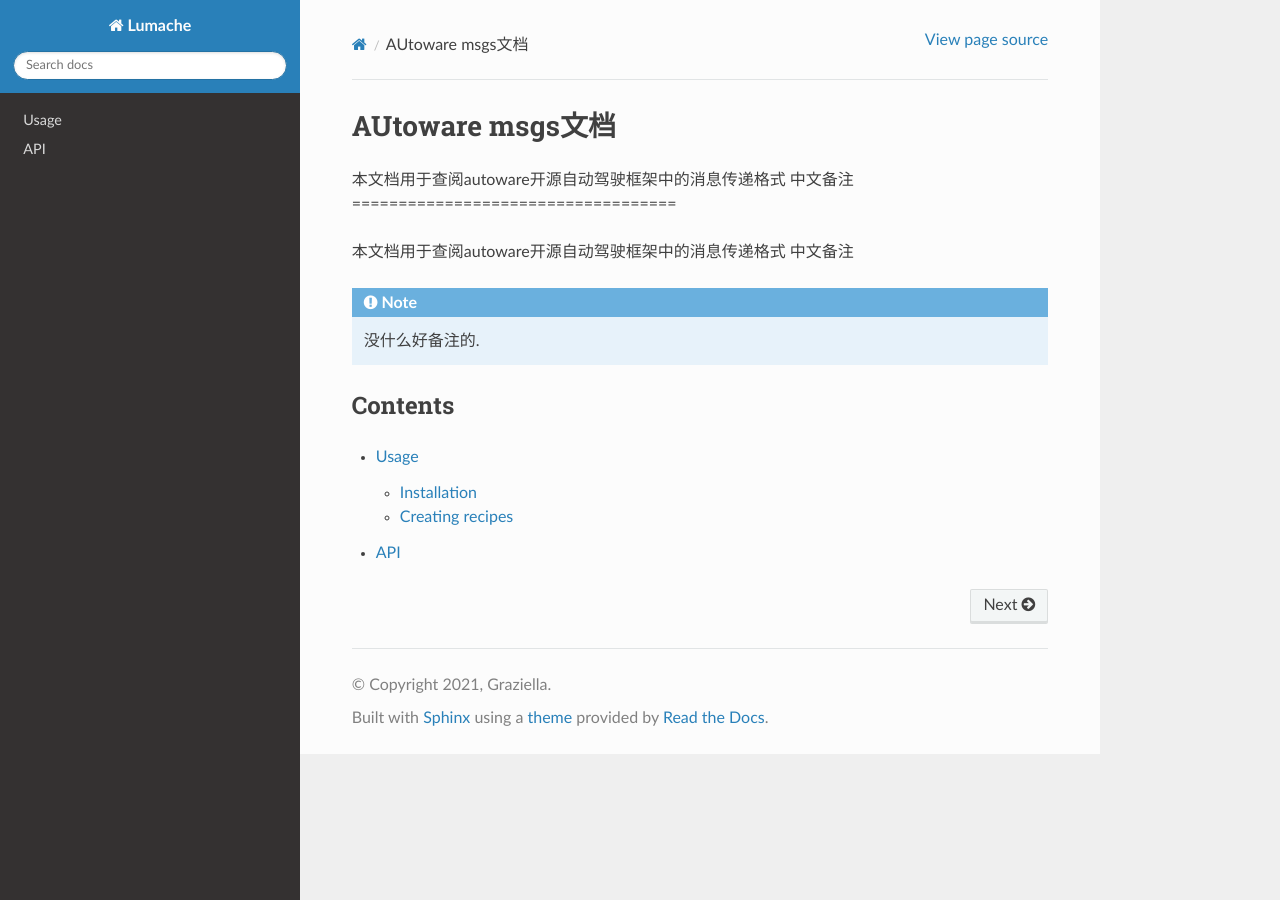
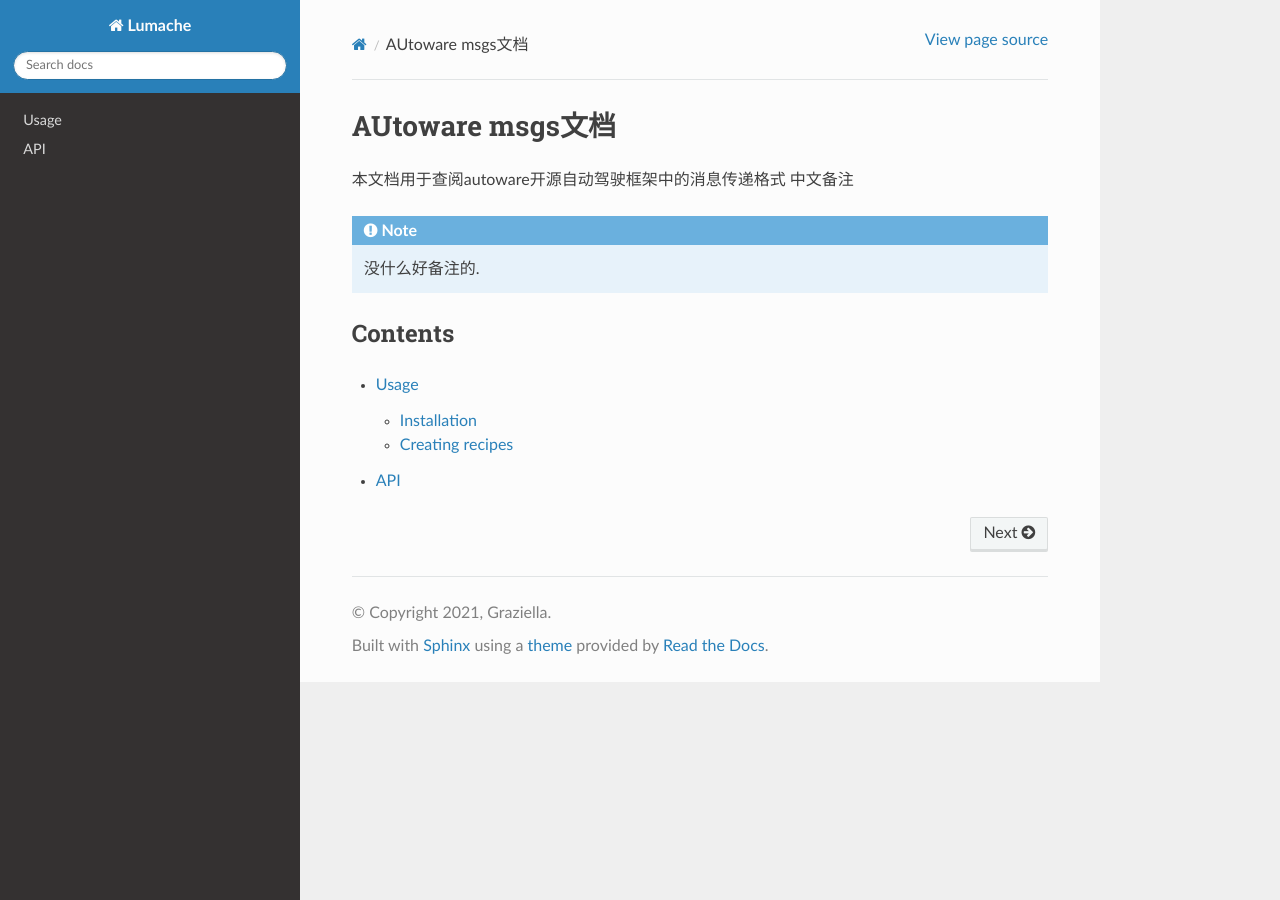
Before and after one commit to caclot/Autoware_msgs, a Sphinx documentation site: the page built from docs/source/index.rst, in a window 1280 px wide. Built offline with Sphinx 7.4.7 and the Read the Docs theme 3.1.0, drawn with Linux system fonts in a browser that asks for light colours.

Commit message:
Update index.rst

```diff
--- a/docs/source/index.rst
+++ b/docs/source/index.rst
@@ -1,9 +1,6 @@
 AUtoware msgs文档
 ===================================
 
-本文档用于查阅autoware开源自动驾驶框架中的消息传递格式
-中文备注
-===================================
 
 本文档用于查阅autoware开源自动驾驶框架中的消息传递格式
 中文备注
```
